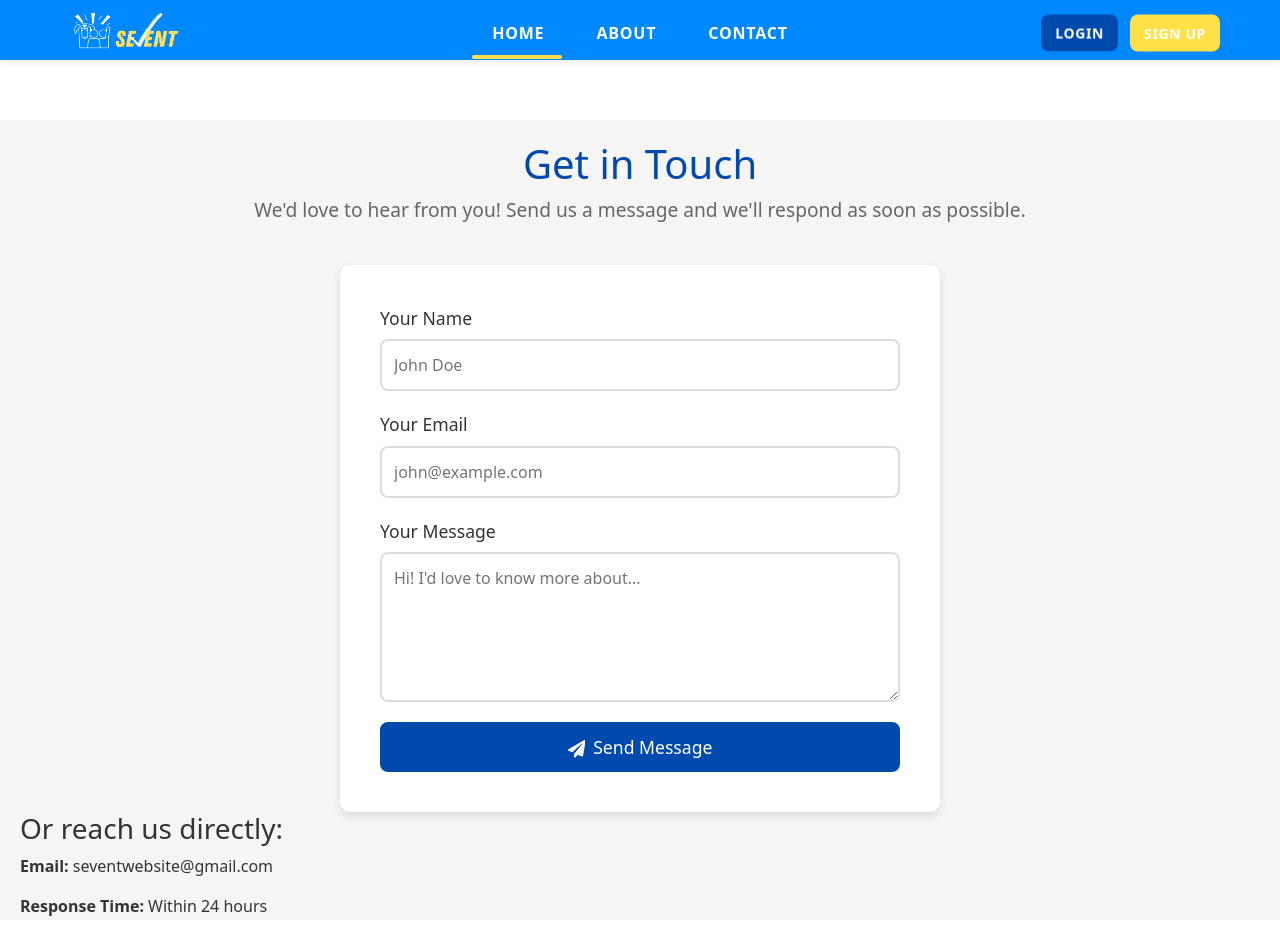
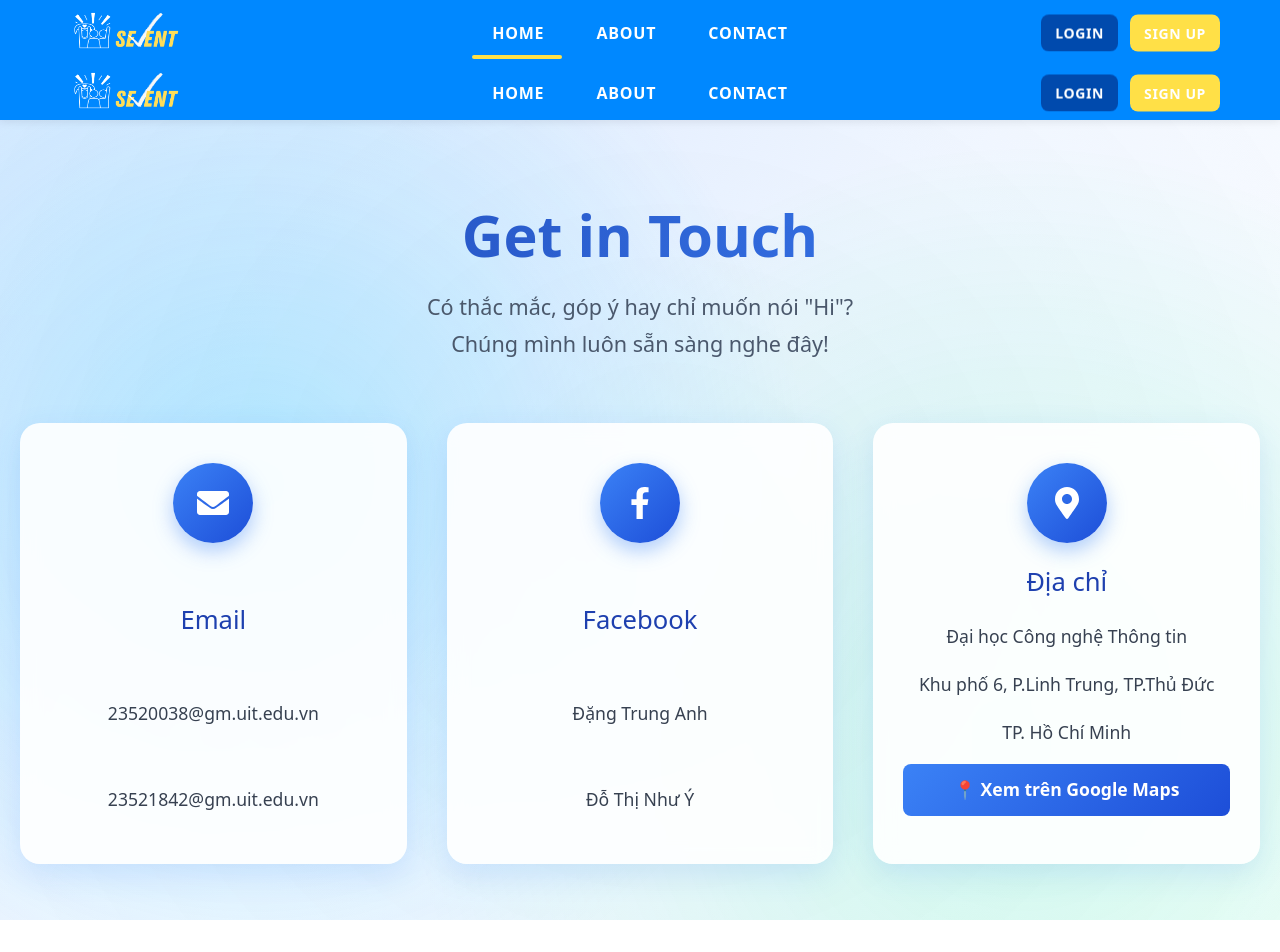
Before and after one commit to anhdangtr/fe_sevent_3n, a React (Vite) app: page /contact in a window 1280 px wide. Shown: the top 952 px of the page. After the commit the page ends 920 px from the top, so only its background shows below. Built offline with nearby package versions, Linux system fonts and the light colour scheme; no server answers.

Commit message:
pull code

```diff
--- a/src/pages/Contact.css
+++ b/src/pages/Contact.css
@@ -1,106 +1,267 @@
+/* Contact Page Wrapper – Full screen with gradient background */
+.contact-page {
+  width: 100vw;
+  min-height: 100vh;
+  /* background: linear-gradient(135deg, #0088ff 0%, #00d4ff 50%, #00ff88 100%); */
+  background: linear-gradient(135deg, #e0ecff 0%, #f8fbff 50%, #ffffff 100%);
+  position: relative;
+  overflow-x: hidden;
+}
+
+.contact-page::before {
+  content: '';
+  position: absolute;
+  top: 0;
+  left: 0;
+  width: 100%;
+  height: 100%;
+  background: radial-gradient(circle at 20% 50%, rgba(0, 200, 255, 0.3) 0%, transparent 50%),
+              radial-gradient(circle at 80% 80%, rgba(0, 255, 136, 0.2) 0%, transparent 50%);
+  pointer-events: none;
+  animation: gradientShift 15s ease infinite;
+}
+
+@keyframes gradientShift {
+  0% { opacity: 1; }
+  50% { opacity: 0.8; }
+  100% { opacity: 1; }
+}
+
+/* Contact Container */
 .contact-container {
   height: 100vh;
-  width: 100vw;
-  padding: 20px;
-  background-color: #f5f5f5;
-  color: #333;
-  margin-top: 60px; /* Adjust for the height of the Navbar */
+  width: 100%;
+  padding: 80px 20px 60px;
+  position: relative;
+  z-index: 1;
 }
 
+.contact-container::before {
+  content: '';
+  position: absolute;
+  top: -50%;
+  left: -50%;
+  width: 200%;
+  height: 200%;
+  background: radial-gradient(circle, rgba(59, 130, 246, 0.08) 0%, transparent 70%);
+  pointer-events: none;
+  animation: float 20s infinite linear;
+}
+
+@keyframes float {
+  0% { transform: translate(0, 0) rotate(0deg); }
+  100% { transform: translate(100px, 100px) rotate(360deg); }
+}
+
+/* Header */
 .contact-header {
   text-align: center;
+  margin-bottom: 60px;
+  animation: fadeUp 1s ease;
+}
+
+.contact-header h1 {
+  font-size: 3.6rem;
+  font-weight: 800;
+  background: linear-gradient(90deg, #1e40af, #3b82f6);
+  background-clip: text;
+  -webkit-background-clip: text;
+  -webkit-text-fill-color: transparent;
+  margin-bottom: 20px;
+}
+
+.contact-header p {
+  font-size: 1.35rem;
+  color: #4b5563;
+  max-width: 700px;
+  margin: 0 auto;
+  line-height: 1.7;
+}
+
+/* Content */
+.contact-content {
+  max-width: 1300px;
+  margin: 0 auto;
+}
+
+/* Info Cards Grid */
+.contact-info-grid {
+  display: grid;
+  grid-template-columns: repeat(auto-fit, minmax(300px, 1fr));
+  gap: 40px;
+  margin-bottom: 60px;
+}
+
+.info-card {
+  background: rgba(255, 255, 255, 0.9);
+  backdrop-filter: blur(10px);
+  padding: 40px 30px;
+  border-radius: 20px;
+  text-align: center;
+  box-shadow: 0 10px 30px rgba(59, 130, 246, 0.15);
+  transition: all 0.4s ease;
+  animation: fadeUp 1s ease both;
+  display: flex;
+  flex-direction: column;
+  justify-content: space-between;
+  min-height: 350px;
+}
+
+.info-card:hover {
+  transform: translateY(-15px);
+  box-shadow: 0 20px 50px rgba(59, 130, 246, 0.25);
+}
+
+.icon-circle {
+  width: 80px;
+  height: 80px;
+  background: linear-gradient(135deg, #3b82f6, #1d4ed8);
+  color: white;
+  border-radius: 50%;
+  display: flex;
+  align-items: center;
+  justify-content: center;
+  margin: 0 auto 24px;
+  font-size: 2rem;
+  box-shadow: 0 8px 20px rgba(59, 130, 246, 0.4);
+}
+
+.info-card h3 {
+  font-size: 1.6rem;
+  color: #1e40af;
+  margin-bottom: 16px;
+}
+
+.info-card p, .info-card a {
+  color: #374151;
+  font-size: 1.1rem;
+  line-height: 1.8;
+  margin: 8px 0;
+  text-decoration: none;
+  transition: color 0.3s;
+}
+
+.info-card a:hover {
+  color: #3b82f6;
+}
+
+.map-link {
+  display: inline-block;
+  margin-top: 16px;
+  padding: 10px 18px;
+  background: linear-gradient(135deg, #3b82f6, #1d4ed8);
+  color: white !important;
+  border-radius: 8px;
+  font-weight: 600;
+  font-size: 0.95rem;
+  text-decoration: none;
+  transition: all 0.3s ease;
+}
+
+.map-link:hover {
+  transform: translateY(-2px);
+  box-shadow: 0 8px 16px rgba(59, 130, 246, 0.4);
+  color: white !important;
+}
+
+/* Form Section */
+.contact-form-section {
+  max-width: 800px;
+  margin: 0 auto;
+  text-align: center;
+  animation: fadeUp 1s ease 0.3s both;
+}
+
+.contact-form-section h2 {
+  font-size: 2.5rem;
+  color: #1e3a8a;
   margin-bottom: 40px;
 }
 
-.contact-header h1 {
-  font-size: 2.5rem;
-  color: #004aad;
+.contact-form {
+  background: white;
+  padding: 50px;
+  border-radius: 24px;
+  box-shadow: 0 15px 40px rgba(0, 0, 0, 0.1);
 }
 
-.contact-header p {
-  font-size: 1.2rem;
-  color: #666;
-}
-
-.contact-form {
-  max-width: 600px;
-  margin: 0 auto;
-  background-color: white;
-  padding: 40px;
-  border-radius: 10px;
-  box-shadow: 0 4px 10px rgba(0, 0, 0, 0.1);
-}
-
-.form-group {
+.form-row {
+  display: grid;
+  grid-template-columns: 1fr 1fr;
+  gap: 20px;
   margin-bottom: 20px;
 }
 
-.form-group label {
+.contact-form input,
+.contact-form textarea {
+  width: 100%;
+  padding: 16px 20px;
+  border: 2px solid #e2e8f0;
+  border-radius: 12px;
   font-size: 1.1rem;
-  color: #333;
-  display: block;
-  margin-bottom: 8px;
+  transition: all 0.3s;
+  background: #f8fafc;
 }
 
-.form-group input,
-.form-group textarea {
-  width: 100%;
-  padding: 12px;
-  border: 2px solid #ddd;
-  border-radius: 8px;
-  font-size: 1rem;
-  color: #333;
+.contact-form input:focus,
+.contact-form textarea:focus {
+  outline: none;
+  border-color: #3b82f6;
+  background: white;
+  box-shadow: 0 0 0 4px rgba(59, 130, 246, 0.15);
 }
 
-.form-group textarea {
+.contact-form textarea {
   resize: vertical;
-  height: 150px;
+  min-height: 140px;
 }
 
 .submit-btn {
-  width: 100%;
-  padding: 12px 20px;
-  background-color: #004aad;
+  background: linear-gradient(135deg, #3b82f6, #1d4ed8);
   color: white;
   border: none;
-  border-radius: 8px;
-  font-size: 1.1rem;
+  padding: 16px 48px;
+  font-size: 1.2rem;
+  font-weight: 600;
+  border-radius: 50px;
   cursor: pointer;
-  transition: background-color 0.3s ease;
+  transition: all 0.4s;
+  margin-top: 20px;
 }
 
 .submit-btn:hover {
-  background-color: #003a8c;
+  transform: translateY(-4px);
+  box-shadow: 0 15px 30px rgba(59, 130, 246, 0.4);
 }
 
-.social-media {
-  text-align: center;
-  margin-top: 40px;
+/* Animation */
+@keyframes fadeUp {
+  from { opacity: 0; transform: translateY(40px); }
+  to { opacity: 1; transform: translateY(0); }
 }
 
-.social-media h2 {
-  font-size: 2rem;
-  margin-bottom: 20px;
+/* Responsive */
+@media (max-width: 768px) {
+  .contact-container { padding: 80px 15px 60px; }
+  .contact-header h1 { font-size: 2.8rem; }
+  .contact-header { margin-bottom: 50px; }
+  .form-row { grid-template-columns: 1fr; }
+  .contact-form { padding: 30px; }
+  .info-card { min-height: 300px; }
 }
 
-.social-icons {
-  display: flex;
-  justify-content: center;
-  gap: 20px;
+/* Thêm đoạn này vào cuối file Contact.css */
+
+/* Tăng khoảng cách giữa các phần tử trong form */
+.contact-form input[type="text"],
+.contact-form input[type="email"] {
+  margin-bottom: 24px;           /* khoảng cách dưới ô tên + email */
 }
 
-.social-icons a {
-  display: inline-block;
+.contact-form input:nth-of-type(3) {  /* chính là ô "Tiêu đề" */
+  margin-bottom: 32px !important;    /* TĂNG MẠNH khoảng cách xuống textarea */
 }
 
-.social-icons img {
-  width: 40px;
-  height: 40px;
-  object-fit: cover;
-  border-radius: 50%;
-  transition: transform 0.3s ease;
+.contact-form textarea {
+  margin-bottom: 32px;           /* khoảng cách từ textarea xuống nút Gửi */
 }
-
-.social-icons img:hover {
-  transform: scale(1.1);
-}
--- a/src/pages/Contact.jsx
+++ b/src/pages/Contact.jsx
@@ -1,152 +1,78 @@
-import React, { useState } from "react";
-import emailjs from "@emailjs/browser";
+// src/pages/Contact.jsx  (or wherever you put pages)
+import React from "react";
 import "./Contact.css";
-import {
-  FaFacebookF,
-  FaTwitter,
-  FaInstagram,
-  FaLinkedinIn,
-  FaPaperPlane
-} from "react-icons/fa";
+import { FaFacebookF, FaEnvelope, FaPhone, FaMapMarkerAlt } from "react-icons/fa";
+import Navbar from "../components/Navbar";
 
 function Contact() {
-  const [formData, setFormData] = useState({
-    name: "",
-    email: "",
-    message: "",
-  });
-
-  const [status, setStatus] = useState(""); // success | error | sending
-  const [isLoading, setIsLoading] = useState(false);
-
-  const handleChange = (e) => {
-    const { name, value } = e.target;
-    setFormData(prev => ({ ...prev, [name]: value }));
-  };
-
-  const handleSubmit = async (e) => {
-    e.preventDefault();
-    setIsLoading(true);
-    setStatus("");
-
-    try {
-      await emailjs.send(
-        "YOUR_SERVICE_ID",     // ← Replace with your EmailJS Service ID
-        "YOUR_TEMPLATE_ID",    // ← Replace with your EmailJS Template ID
-        {
-          from_name: formData.name,
-          from_email: formData.email,
-          message: formData.message,
-          reply_to: formData.email,   // This makes "Reply" go to the user
-          to_email: "seventwebsite@gmail.com",
-        },
-        "YOUR_PUBLIC_KEY"         // ← Replace with your EmailJS Public Key
-      );
-
-      setStatus("success");
-      setFormData({ name: "", email: "", message: "" });
-    } catch (error) {
-      console.error("EmailJS Error:", error);
-      setStatus("error");
-    } finally {
-      setIsLoading(false);
-    }
-  };
-
   return (
-    <section className="contact-section">
+    <div className="contact-page">
+      <Navbar />
       <div className="contact-container">
+      {/* Hero Header */}
       <div className="contact-header">
         <h1>Get in Touch</h1>
-          <p>We'd love to hear from you! Send us a message and we'll respond as soon as possible.</p>
+        <p>Có thắc mắc, góp ý hay chỉ muốn nói "Hi"? </p>
+        <p>  Chúng mình luôn sẵn sàng nghe đây!</p>
       </div>
 
       <div className="contact-content">
-          <form className="contact-form" onSubmit={handleSubmit}>
-            <div className="form-group">
-              <label htmlFor="name">Your Name</label>
-              <input
-                type="text"
-                id="name"
-                name="name"
-                value={formData.name}
-                onChange={handleChange}
-                required
-                placeholder="John Doe"
-              />
+        {/* Contact Info Cards */}
+        <div className="contact-info-grid">
+          <div className="info-card">
+            <div className="icon-circle">
+              <FaEnvelope />
+            </div>
+            <h3>Email</h3>
+            <p>23520038@gm.uit.edu.vn</p>
+            <p>23521842@gm.uit.edu.vn</p>
           </div>
 
-            <div className="form-group">
-              <label htmlFor="email">Your Email</label>
-              <input
-                type="email"
-                id="email"
-                name="email"
-                value={formData.email}
-                onChange={handleChange}
-                required
-                placeholder="john@example.com"
-              />
+          <div className="info-card">
+            <div className="icon-circle">
+              <FaFacebookF />
+            </div>
+            <h3>Facebook</h3>
+            <a href="https://facebook.com" target="_blank" rel="noopener noreferrer">
+              Đặng Trung Anh
+            </a>
+            <a href="https://facebook.com" target="_blank" rel="noopener noreferrer">
+              Đỗ Thị Như Ý
+            </a>
           </div>
 
-            <div className="form-group">
-              <label htmlFor="message">Your Message</label>
-              <textarea
-                id="message"
-                name="message"
-                value={formData.message}
-                onChange={handleChange}
-                required
-                rows="6"
-                placeholder="Hi! I'd love to know more about..."
-              />
+          <div className="info-card">
+            <div className="icon-circle">
+              <FaMapMarkerAlt />
+            </div>
+            <h3>Địa chỉ</h3>
+            <p>Đại học Công nghệ Thông tin</p>
+            <p>Khu phố 6, P.Linh Trung, TP.Thủ Đức</p>
+            <p>TP. Hồ Chí Minh</p>
+            <a href="https://www.google.com/maps/place/Ho+Chi+Minh+City+University+of+Technology/@10.8719,106.8043,15z" target="_blank" rel="noopener noreferrer" className="map-link">
+              📍 Xem trên Google Maps
+            </a>
+          </div>
         </div>
 
-            <button type="submit" className="submit-btn" disabled={isLoading}>
-              {isLoading ? (
-                <>Sending...</>
-              ) : (
-                <>
-                  <FaPaperPlane style={{ marginRight: "8px" }} />
-                  Send Message
-                </>
-              )}
+        {/* Contact Form */}
+        <div className="contact-form-section">
+          <h2>Gửi tin nhắn cho chúng mình</h2>
+          <form className="contact-form">
+            <div className="form-row">
+              <input type="text" placeholder="Họ và tên" required />
+              <input type="email" placeholder="Email của bạn" required />
+            </div>
+            <input type="text" placeholder="Tiêu đề" required />
+            <textarea rows="6" placeholder="Nội dung tin nhắn..." required></textarea>
+            <button type="submit" className="submit-btn">
+              Gửi tin nhắn
             </button>
-
-            {status === "success" && (
-              <p className="status-message success">Thank you! Your message has been sent successfully.</p>
-            )}
-            {status === "error" && (
-              <p className="status-message error">Oops! Something went wrong. Please try again later.</p>
-            )}
           </form>
-
-          <div className="contact-info">
-            <h3>Or reach us directly:</h3>
-            <p><strong>Email:</strong> seventwebsite@gmail.com</p>
-            <p><strong>Response Time:</strong> Within 24 hours</p>
-
-            <div className="social-media">
-              <h3>Follow Us</h3>
-              <div className="social-icons">
-                <a href="https://facebook.com" target="_blank" rel="noopener noreferrer" aria-label="Facebook">
-                  <FaFacebookF />
-                </a>
-                <a href="https://twitter.com" target="_blank" rel="noopener noreferrer" aria-label="Twitter">
-                  <FaTwitter />
-                </a>
-                <a href="https://instagram.com" target="_blank" rel="noopener noreferrer" aria-label="Instagram">
-                  <FaInstagram />
-                </a>
-                <a href="https://linkedin.com" target="_blank" rel="noopener noreferrer" aria-label="LinkedIn">
-                  <FaLinkedinIn />
-                </a>
         </div>
       </div>
     </div>
     </div>
-      </div>
-    </section>
   );
 }
 
```
Lines whose indentation alone changed are shown as unchanged.
